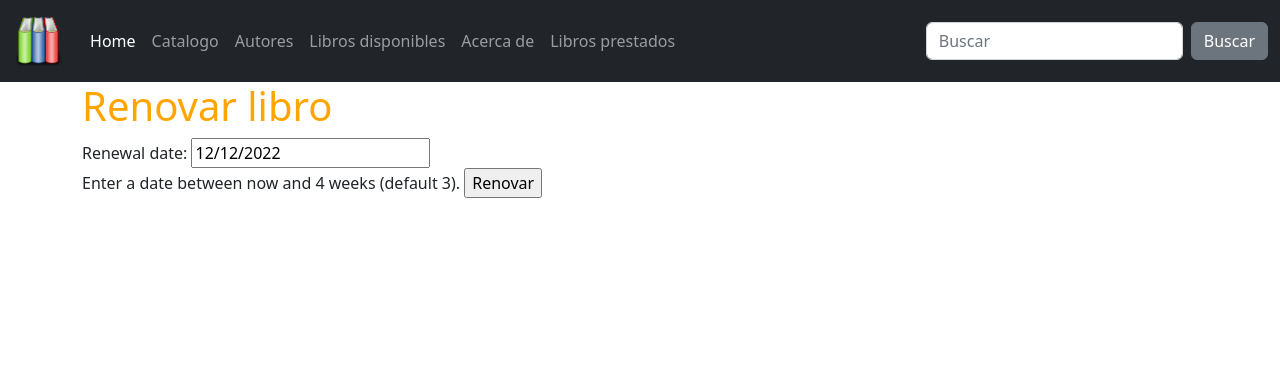
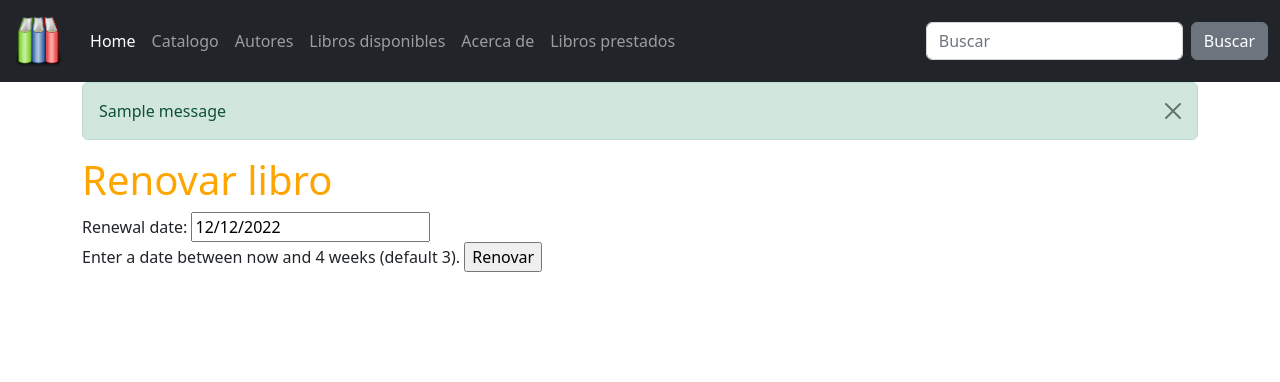
Before and after one commit to AdrianSole/tutorial-django-mozilla, a Django app: page /catalogo/libro/00fb4cc0-c666-40dd-8dd9-50d836990197/renovar/ in a window 1280 px wide. Shown: the top 382 px of the page. Run offline with Django 4.2, Linux system fonts and the light colour scheme; data comes from the database, SQL or seed files in the repository; both versions use the stored data as it was after the commit; tables that the repository leaves empty hold one stand-in row (values such as "Sample post"); one stand-in notice (Sample message) is shown.

Commit message:
Envio correos y traductor

```diff
--- a/catalog/forms.py
+++ b/catalog/forms.py
@@ -47,7 +47,11 @@ class RenewBookModelForm(ModelForm):
         help_texts = {'due_back': _('Enter a date between now and 4 weeks (default 3).')}
 
 class ContactForm(forms.Form):
-	first_name = forms.CharField(max_length = 50)
-	last_name = forms.CharField(max_length = 50)
-	email_address = forms.EmailField(max_length = 150)
-	message = forms.CharField(widget = forms.Textarea, max_length = 2000)
+    first_name = forms.CharField(max_length = 50)
+    last_name = forms.CharField(max_length = 50)
+    email_address = forms.EmailField(max_length = 150)
+    message = forms.CharField(widget = forms.Textarea, max_length = 2000)
+    first_name.widget.attrs.update({'class': 'form-control'})
+    last_name.widget.attrs.update({'class': 'form-control'})
+    email_address.widget.attrs.update({'class': 'form-control'})
+    message.widget.attrs.update({'class': 'form-control'})
--- a/catalog/templates/base.html
+++ b/catalog/templates/base.html
@@ -22,7 +22,10 @@
   <body>
     <!-- Barra de navegación -->
     {% include "includes/nav.html" %}
-    <div class="container">{% block content %}{% endblock %}</div>
+    <div class="container">
+    {% include "includes/messages.html" %}
+
+    {% block content %}{% endblock %}</div>
     <script
       src="https://cdn.jsdelivr.net/npm/bootstrap@5.2.2/dist/js/bootstrap.bundle.min.js"
       integrity="sha384-OERcA2EqjJCMA+/3y+gxIOqMEjwtxJY7qPCqsdltbNJuaOe923+mo//f6V8Qbsw3"
--- a/catalog/templates/catalog/author_list.html
+++ b/catalog/templates/catalog/author_list.html
@@ -14,7 +14,7 @@
   </li>
   {% empty %}
   <li>
-    No hemos encontrado ningún libro con la búsqueda
+    No hemos encontrado ningún autor con la búsqueda
     <strong>{{busqueda}}</strong>
   </li>
   {% endfor %}
--- /dev/null
+++ b/catalog/templates/includes/messages.html
@@ -0,0 +1,8 @@
+{% if messages %}
+    {% for message in messages %}
+        <div class="alert {{ message.tags }} alert-dismissible fade show" role="alert">
+            {{ message }}
+            <button type="button" class="btn-close" data-bs-dismiss="alert" aria-label="Close"></button>
+        </div>
+    {% endfor %}
+{% endif %}
--- a/catalog/urls.py
+++ b/catalog/urls.py
@@ -1,8 +1,9 @@
 ## creamos urls.py en catalog
 
 from django.urls import path
-from .views import index , acerca_de, BookListView, BookDetailView, AuthorListView, AuthorDetailView, \
-     SearchResultsListView, LoanedBooksByUserListView, renovar_libro, AuthorCreate, AuthorUpdate, AuthorDelete \
+from .views import SearchAuthorResultListView, index , acerca_de, BookListView, BookDetailView, AuthorListView, AuthorDetailView, \
+     SearchResultsListView, LoanedBooksByUserListView, renovar_libro, AuthorCreate, AuthorUpdate, AuthorDelete, \
+        SearchAuthorResultListView
 
 urlpatterns = [
     path ('', index, name='index'),
@@ -17,4 +18,5 @@ urlpatterns = [
     path('autores/crear/', AuthorCreate.as_view(), name='crear-autor'),
     path('autores/<int:pk>/renovar/', AuthorUpdate.as_view(), name='renovar-autor'),
     path('autores/<int:pk>/eliminar/', AuthorDelete.as_view(), name='eliminar-autor'),
+    path('busqueda-autores/', SearchAuthorResultListView.as_view(), name='buscar-autores'),
 ]
--- a/catalog/views.py
+++ b/catalog/views.py
@@ -7,6 +7,8 @@ import datetime
 from catalog.forms import RenewBookForm, RenewBookModelForm, ContactForm
 from django.core.mail import send_mail, BadHeaderError
 from django.urls import reverse, reverse_lazy
+from django.utils.translation import gettext_lazy as _
+from django.contrib import messages
 
 # Create your views here.
 def index_general(request):
@@ -26,12 +28,13 @@ def acerca_de(request):
 			'message':form.cleaned_data['message'],
 			}
             message = "\n".join(body.values())
-
             try:
                 send_mail(subject, message, 'admin@example.com', ['admin@example.com'])
             except BadHeaderError:
                 return HttpResponse('Invalid header found.')
-            return redirect ("main:homepage")
+            messages.success(request, _('Message sent successfully!'))
+            return HttpResponseRedirect(reverse('index'))
+        messages.error(request, _("Error. Message not sent."))
 
     context = {}
     context['title'] = 'Acerca de'
@@ -187,7 +190,14 @@ class AuthorListView(ListView):
     '''Vista generica para el listado de autores'''
     model = Author
     paginate_by = 15
-
+    def get_queryset(self):
+        return Author.objects.all().order_by('last_name')
+    def get_context_data(self, **kwargs):
+        # Call the base implementation first to get a context
+        context = super(AuthorListView, self).get_context_data(**kwargs)
+        # Create any data and add it to the context
+        context['ahora'] = datetime.datetime.now()
+        return context
 class AuthorDetailView(DetailView):
     '''Vista generica para el detalle de un autor'''
     model = Author
```
Also changed, not shown: catalog/templates/catalog/book_list.html (+7 -3 lines), locallibary/settings.py (+14 -1 lines), catalog/locale/es/LC_MESSAGES/django.po (added), db.sqlite3, 1 other file.
